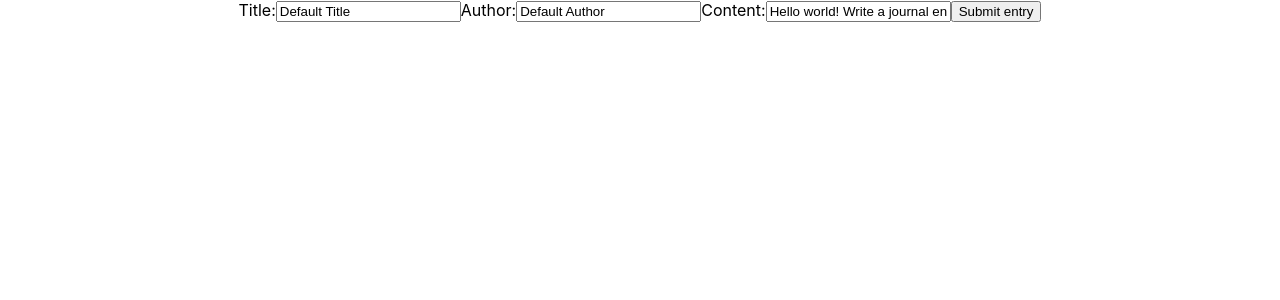
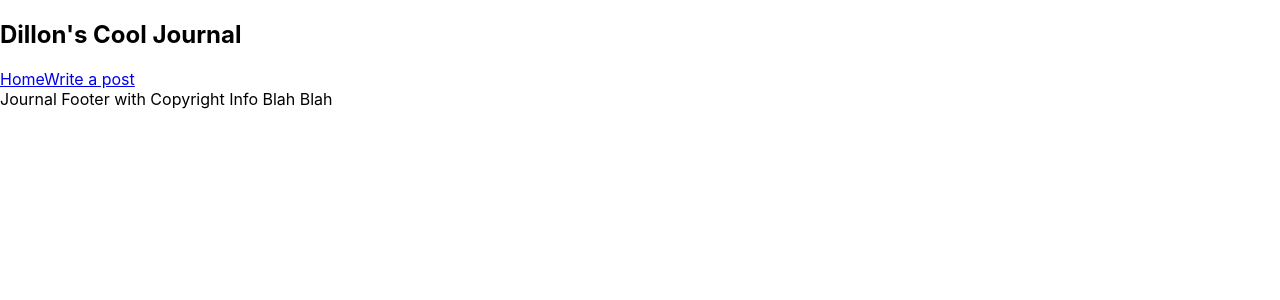
Before and after one commit to dilbot-cot/oct23-t3w7-journalapp, a React (Create React App) app: page / in a window 1280 px wide. Shown: the top 300 px of the page. Built offline with nearby package versions, Linux system fonts and the light colour scheme.

Commit message:
feat: router scaffolds and homepage wip

```diff
--- a/package.json
+++ b/package.json
@@ -8,6 +8,7 @@
     "@testing-library/user-event": "^13.5.0",
     "react": "^18.3.1",
     "react-dom": "^18.3.1",
+    "react-router-dom": "^6.23.1",
     "react-scripts": "5.0.1",
     "react-use": "^17.5.0",
     "web-vitals": "^2.1.4"
--- a/src/index.js
+++ b/src/index.js
@@ -4,14 +4,32 @@ import './index.css';
 import App from './App';
 import reportWebVitals from './reportWebVitals';
 import { BlogProvider } from './contexts/BlogContext';
+import { BrowserRouter, Route, Routes } from 'react-router-dom';
+import EntryForm from './components/EntryForm';
+import EntryParent from './components/EntryParent';
+import { Template } from './pages/_template';
+import { HomePage } from './pages/HomePage';
 
 const root = ReactDOM.createRoot(document.getElementById('root'));
 root.render(
   <React.StrictMode>
     <BlogProvider>
-      <App />
+      <BrowserRouter>
+        <Routes>
+          {/* Template shows navbar and footer */}
+          <Route path='/' element={<Template />}>
+            {/* Shows ALL posts as read-only */}
+            <Route index element={<HomePage />} />
+            {/* Show individual post with edit toggle */}
+            {/* <Route path='/view/:id' element={<EntryPage />} />
+            {/* Show a form to make a new post  */}
+            {/* <Route path='/create' element={<NewEntryPage />} /> */}
+          </Route>
+        </Routes>
+      </BrowserRouter>
     </BlogProvider>
   </React.StrictMode>
+
 );
 
 // If you want to start measuring performance in your app, pass a function
--- /dev/null
+++ b/src/pages/HomePage.jsx
@@ -0,0 +1,16 @@
+import EntryParent from "../components/EntryParent";
+import { useJournalData } from "../contexts/BlogContext";
+
+
+export function HomePage(){
+    let journalEntries = useJournalData();
+
+
+    return (
+        <div>
+            {journalEntries?.map((entry, index) => {
+                return <EntryParent key={index} postId={entry.id} />
+            })}
+        </div>
+    )
+}
--- /dev/null
+++ b/src/pages/_template.jsx
@@ -0,0 +1,29 @@
+import { NavLink, Outlet } from "react-router-dom";
+
+
+export function Template() {
+
+    return(
+        <div>
+            <nav>
+                <h1>Dillon's Cool Journal</h1>
+
+                <NavLink to="/">
+                    Home
+                </NavLink>
+                <NavLink to="/create">
+                    Write a post
+                </NavLink>
+
+            </nav>
+
+            <main>
+                <Outlet />
+            </main>
+
+            <footer>
+                Journal Footer with Copyright Info Blah Blah
+            </footer>
+        </div>
+    )
+}
```
Also changed, not shown: src/pages/EntryViewPage.jsx (added), src/pages/NewEntryPage.jsx (added), 1 other file (tests, documents, lock files or other folders).
